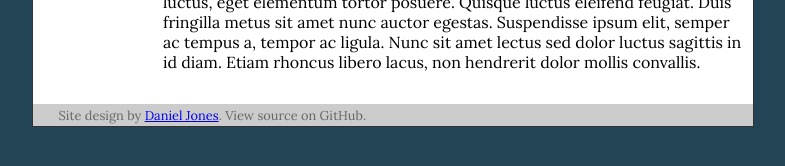
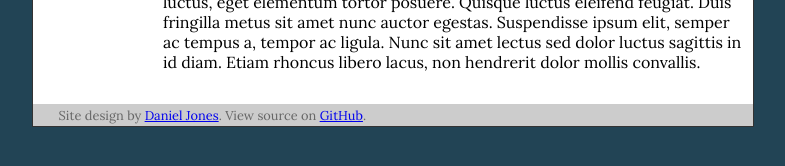
Before and after one commit to tortxof/blacksheeprcclub-www, a Jekyll site: the page built from index.html, in a window 1280 px wide. Shown: the part 275-441 px from the top of the page, without its empty margins (247-1032 px from the left). Built offline with Jekyll 4.4.1, drawn with Linux system fonts in a browser that asks for light colours; part of the change alters nothing that is shown.

```diff
--- a/_includes/footer.html
+++ b/_includes/footer.html
@@ -1 +1 @@
-Site design by <a href="http://djones.co/">Daniel Jones</a>. View source on GitHub.
+Site design by <a href="http://djones.co/">Daniel Jones</a>. View source on <a href="https://github.com/tortxof/blacksheeprcclub-www/">GitHub</a>.
```
